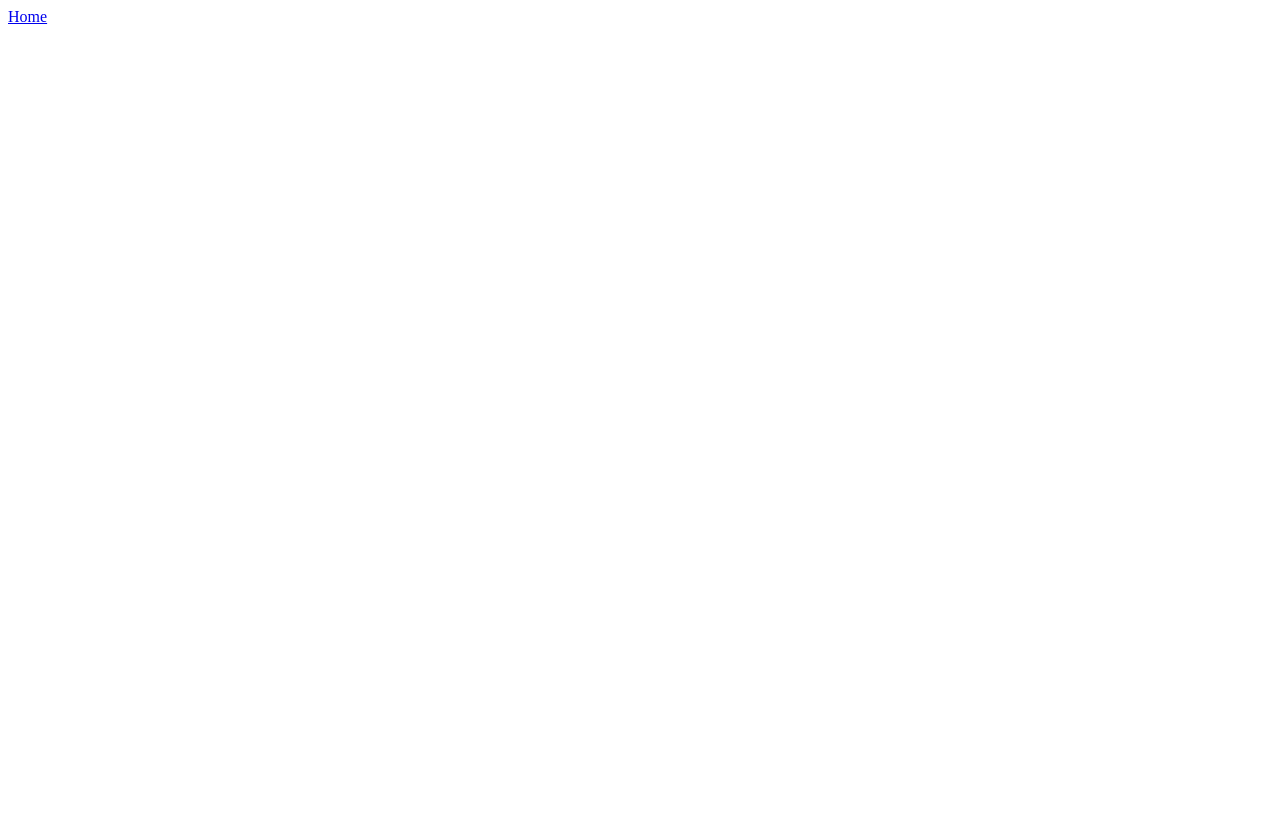
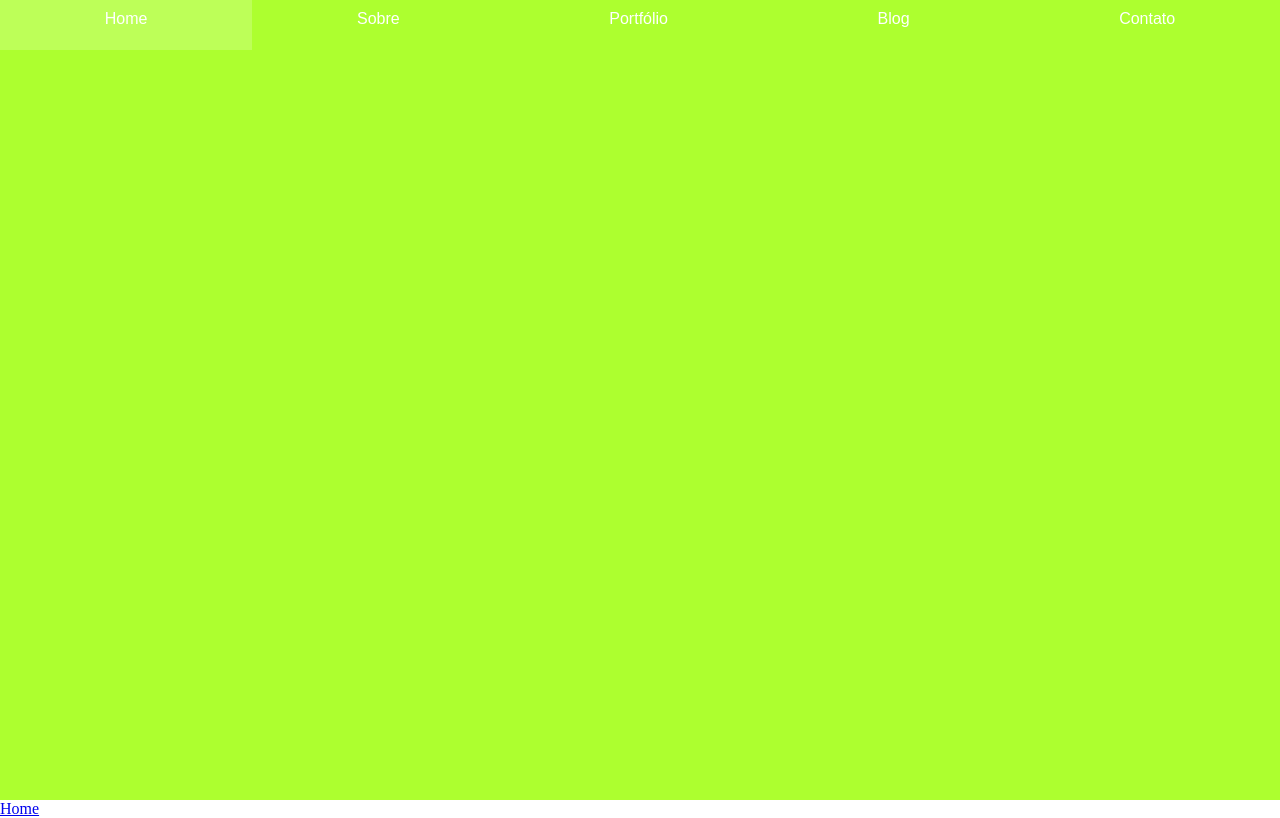
Before and after one commit to lucsap/Meu-portif-lio, a plain HTML site: page blog/index.html in a window 1280 px wide. Drawn offline with Linux system fonts and the light colour scheme.

Commit message:
Menu do Blog incial feito

```diff
--- /dev/null
+++ b/blog/blog.css
@@ -0,0 +1,85 @@
+* {
+    margin: 0;
+    padding: 0;
+}
+
+.links {
+    width: 100%;
+    height: 50px;
+    position: fixed;
+    display: flex;
+}
+
+.scroll input {
+    display: none;
+}
+
+.links label {
+    padding: 10px 0;
+    flex-grow: 1;
+    cursor: pointer;
+    transition: all .4s;
+    text-align: center;
+    font-family: 'Arial';
+    font-size: 100%;
+    color: #fff;
+}
+
+.links label:hover {
+    background-color: rgba(255, 255, 255, .2);
+}
+
+.bloco {
+    width: 100vw;
+    height: 100vh;
+    justify-content: center;
+    align-items: center;
+    display: flex;
+}
+
+#Home {
+    background-color: greenyellow;
+}
+
+#Sobre {
+    background-color: indigo;
+}
+
+#Portfólio {
+    background-color: pink;
+}
+
+#Blog {
+    background-color: gray;
+}
+
+#Contato {
+    background-color: steelblue;
+}
+
+.scroll {
+    display: flex;
+    width: 100vw;
+    height: 100vh;
+    overflow: hidden;
+}
+
+.sections {
+    transition: all .4s;
+}
+
+#rd_Sobre:checked ~ .sections {
+    margin-top: -100vh;
+}
+
+#rd_Portfólio:checked ~ .sections {
+    margin-top: -200vh;
+}
+
+#rd_Blog:checked ~ .sections {
+    margin-top: -300vh;
+}
+
+#rd_Contato:checked ~ .sections {
+    margin-top: -400vh;
+}
--- a/blog/index.html
+++ b/blog/index.html
@@ -3,10 +3,34 @@
 <head>
     <meta charset="UTF-8">
     <meta name="viewport" content="width=device-width, initial-scale=1.0">
+    <link rel="stylesheet" href="blog.css">
     <link rel="shortcut icon" href="../imagens/favicon.ico" type="image/x-icon">
     <title>Blog</title>
 </head>
 <body>
+    <nav class="links">
+        <label for="rd_Home">Home</label>
+        <label for="rd_Sobre">Sobre</label>
+        <label for="rd_Portfólio">Portfólio</label>
+        <label for="rd_Blog">Blog</label>
+        <label for="rd_Contato">Contato</label>
+    </nav>
+
+    <div class="scroll">
+        <input type="radio" name="grupo" id="rd_Home" checked="true">
+        <input type="radio" name="grupo" id="rd_Sobre">
+        <input type="radio" name="grupo" id="rd_Portfólio">
+        <input type="radio" name="grupo" id="rd_Blog">
+        <input type="radio" name="grupo" id="rd_Contato">
+
+        <section class="sections">
+            <section class="bloco" id="Home"></section>
+            <section class="bloco" id="Sobre"></section>
+            <section class="bloco" id="Portfólio"></section>
+            <section class="bloco" id="Blog"></section>
+            <section class="bloco" id="Contato"></section>
+        </section>
+    </div>
     <a href="../Home/index.html" target="_self" rel="prev">Home</a>
 </body>
 </html>
```
Also changed, not shown: Home/index.html (+1 -1 lines), Home/style.css (+8 -3 lines), contato/contact.css (added).
